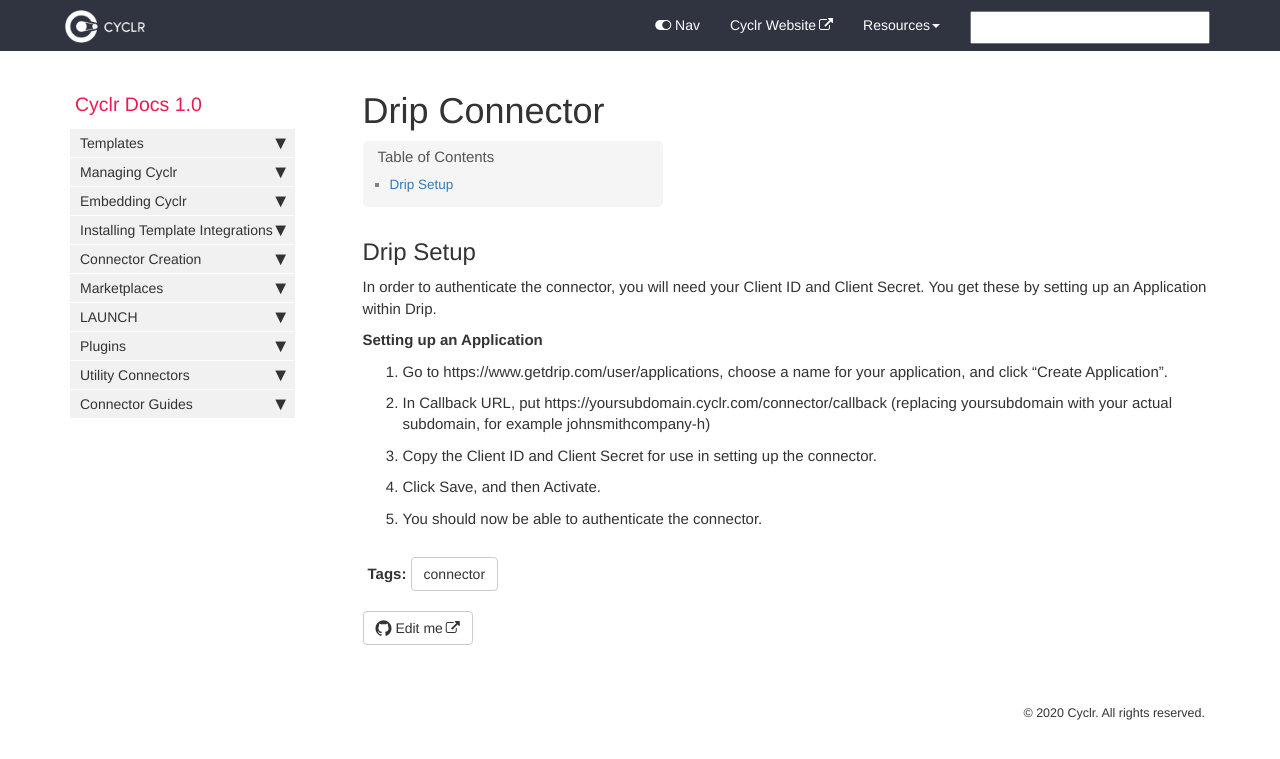
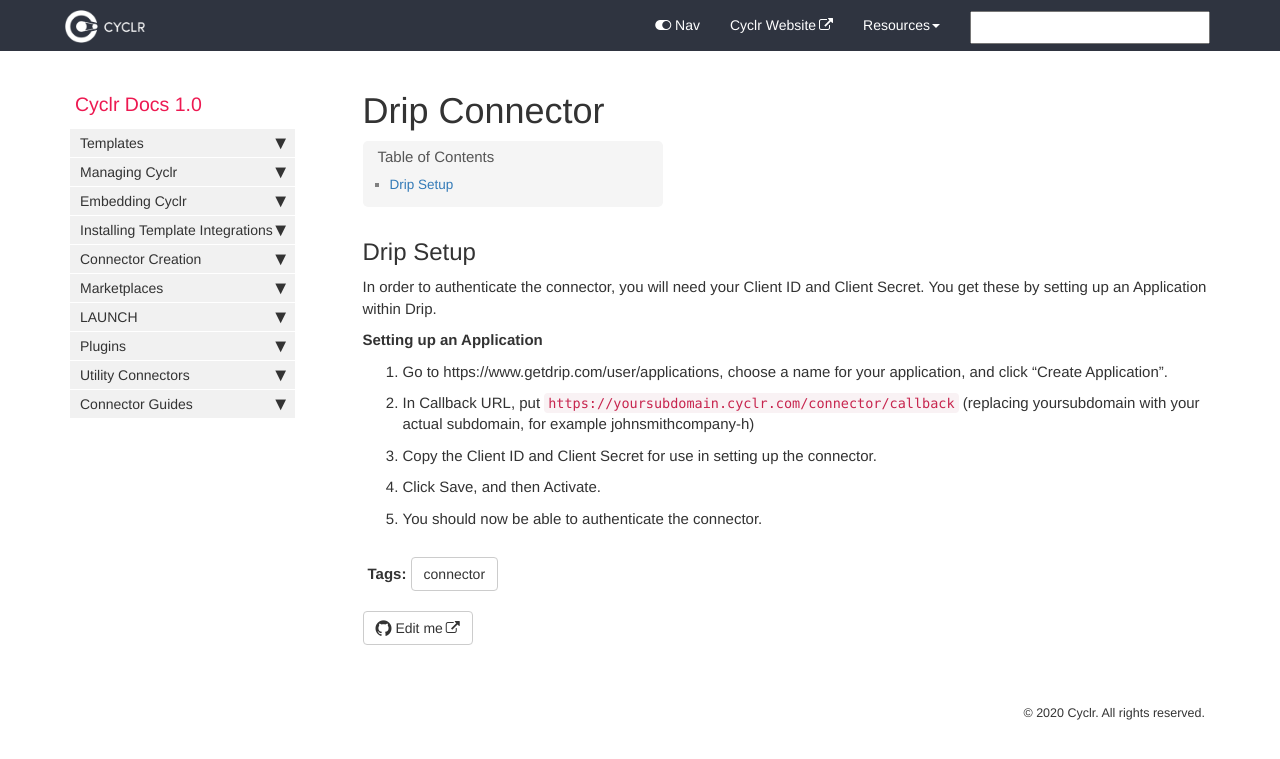
Before and after one commit to sneakysneak/docs, a Jekyll site: the page built from pages/connector-authentication/drip.md, in a window 1280 px wide. Shown: the top 759 px of the page. Built offline with Jekyll 4.4.1, drawn with Linux system fonts in a browser that asks for light colours; nearby versions of some CDN libraries; comment, search, counter and statistics services are not loaded.

Commit message:
Update drip.md

```diff
--- a/pages/connector-authentication/drip.md
+++ b/pages/connector-authentication/drip.md
@@ -11,7 +11,7 @@ In order to authenticate the connector, you will need your Client ID and Client
 
 **Setting up an Application**
 1. Go to https://www.getdrip.com/user/applications, choose a name for your application, and click "Create Application".
-2. In Callback URL, put ht<span></span>tps://yoursubdomain.cyclr.com/connector/callback (replacing yoursubdomain with your actual subdomain, for example johnsmithcompany-h)
+2. In Callback URL, put ``https://yoursubdomain.cyclr.com/connector/callback`` (replacing yoursubdomain with your actual subdomain, for example johnsmithcompany-h)
 3. Copy the Client ID and Client Secret for use in setting up the connector.
 4. Click Save, and then Activate.
 5. You should now be able to authenticate the connector.
```
